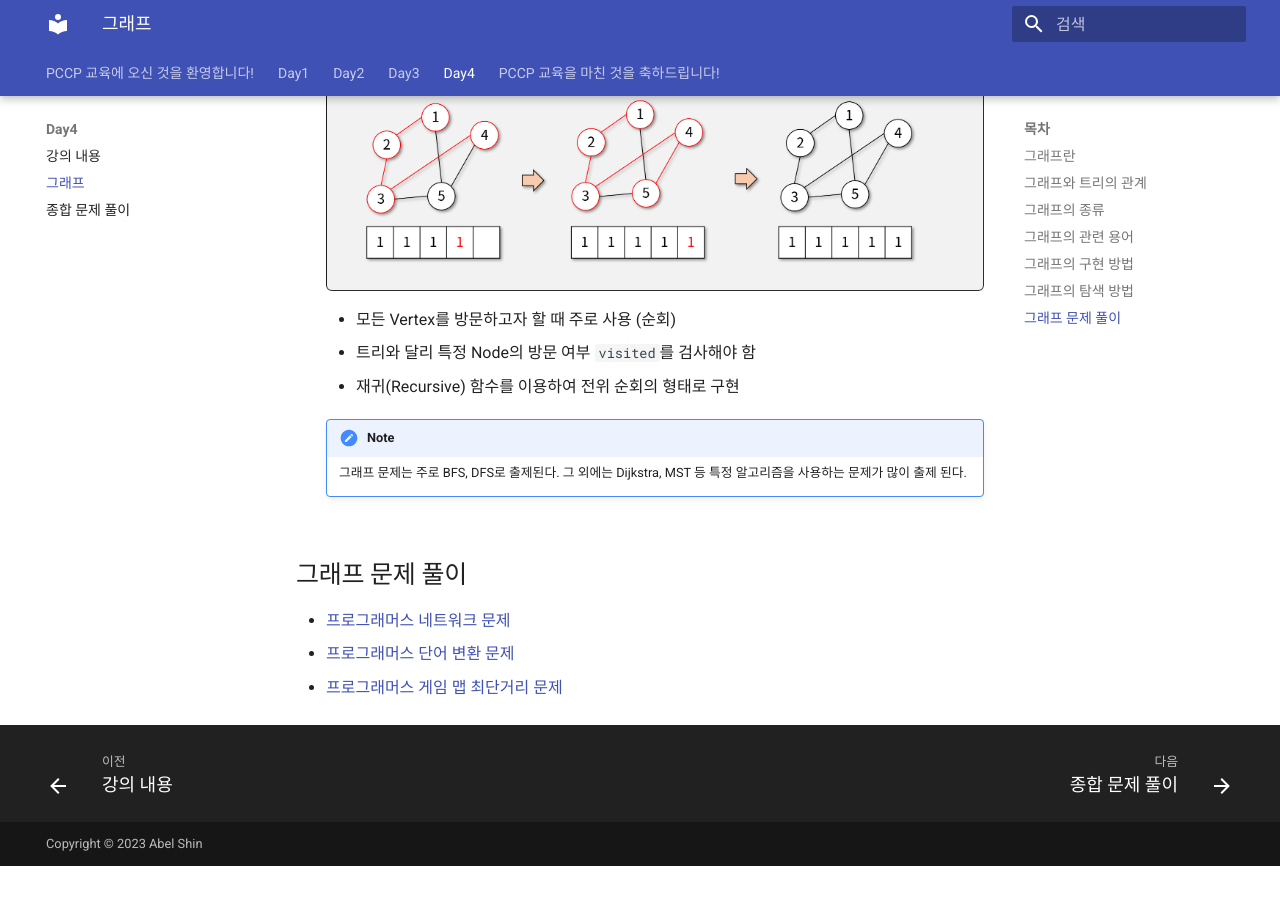
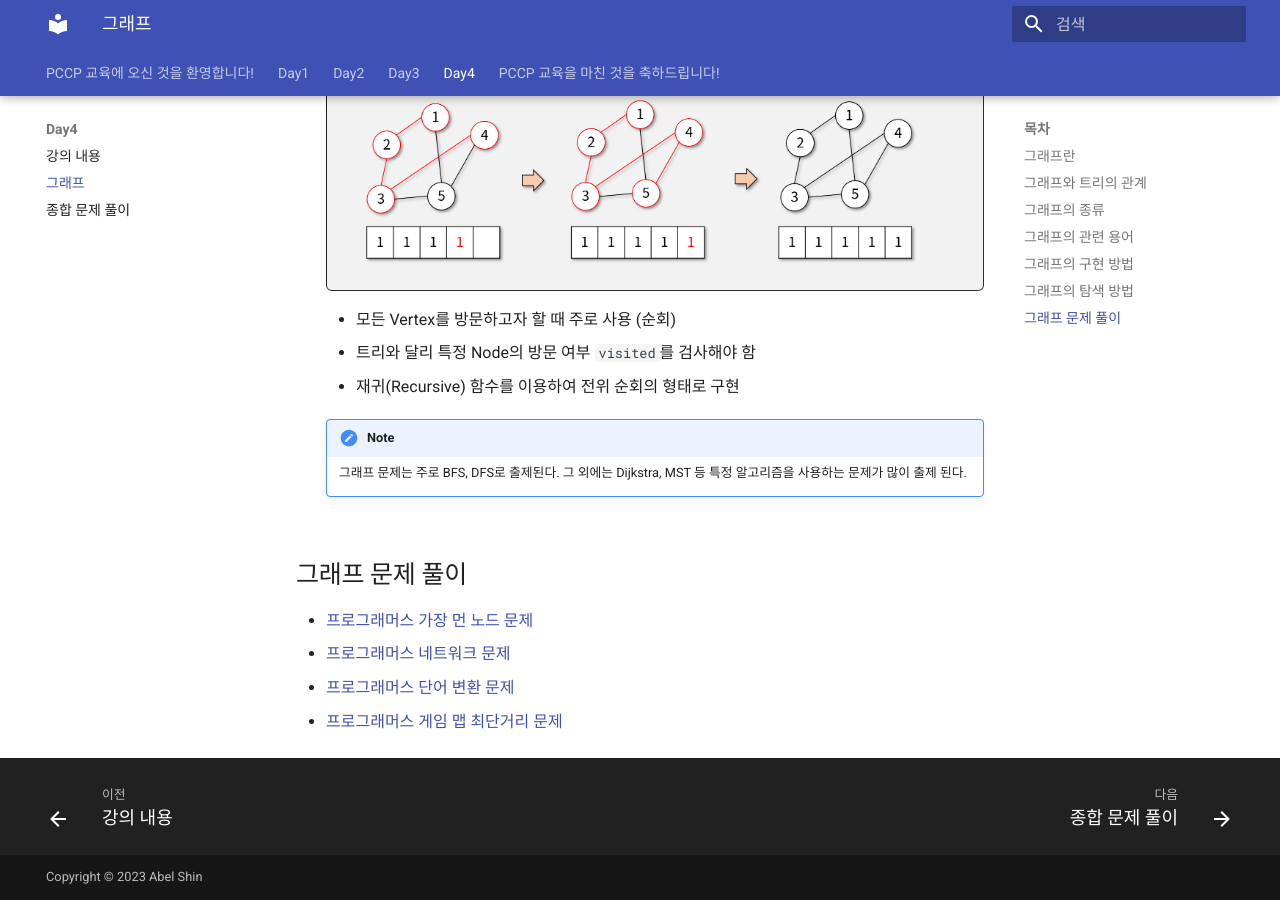
Before and after one commit to abel-shin/pccp-java, an MkDocs documentation site: the page built from docs/day4/section2.md, in a window 1280 px wide and 900 px high, scrolled down 3779 px. Built offline with MkDocs 1.6.1 and Material for MkDocs 9.7.7, drawn with Linux system fonts in a browser that asks for light colours; before the commit the page ends 4645 px from its top, so only the background shows below that.

Commit message:
graph problems change

```diff
--- a/docs/day4/section2.md
+++ b/docs/day4/section2.md
@@ -59,6 +59,7 @@
 
 ## 그래프 문제 풀이
 
+- [프로그래머스 가장 먼 노드 문제](https://school.programmers.co.kr/learn/courses/30/lessons/49189){:target="_blank"}
 - [프로그래머스 네트워크 문제](https://school.programmers.co.kr/learn/courses/30/lessons/43162){:target="_blank"}
 - [프로그래머스 단어 변환 문제](https://school.programmers.co.kr/learn/courses/30/lessons/43163){:target="_blank"}
 - [프로그래머스 게임 맵 최단거리 문제](https://school.programmers.co.kr/learn/courses/30/lessons/1844){:target="_blank"}
```
